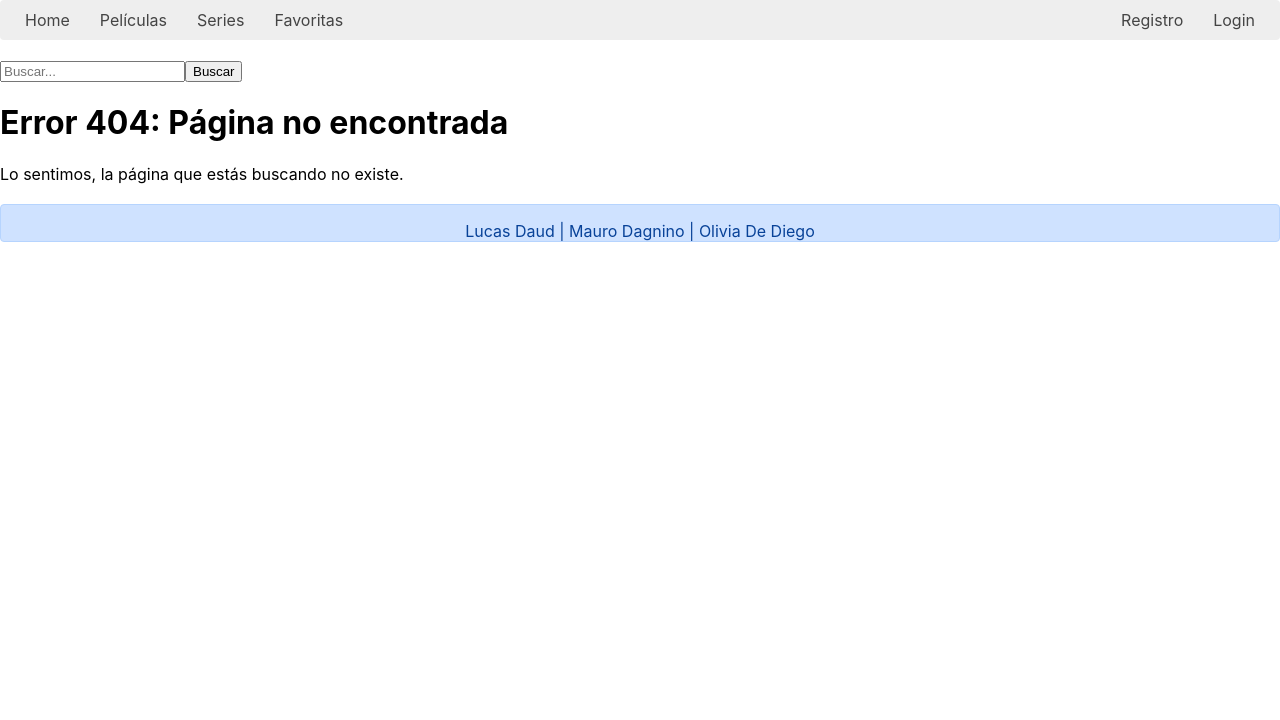
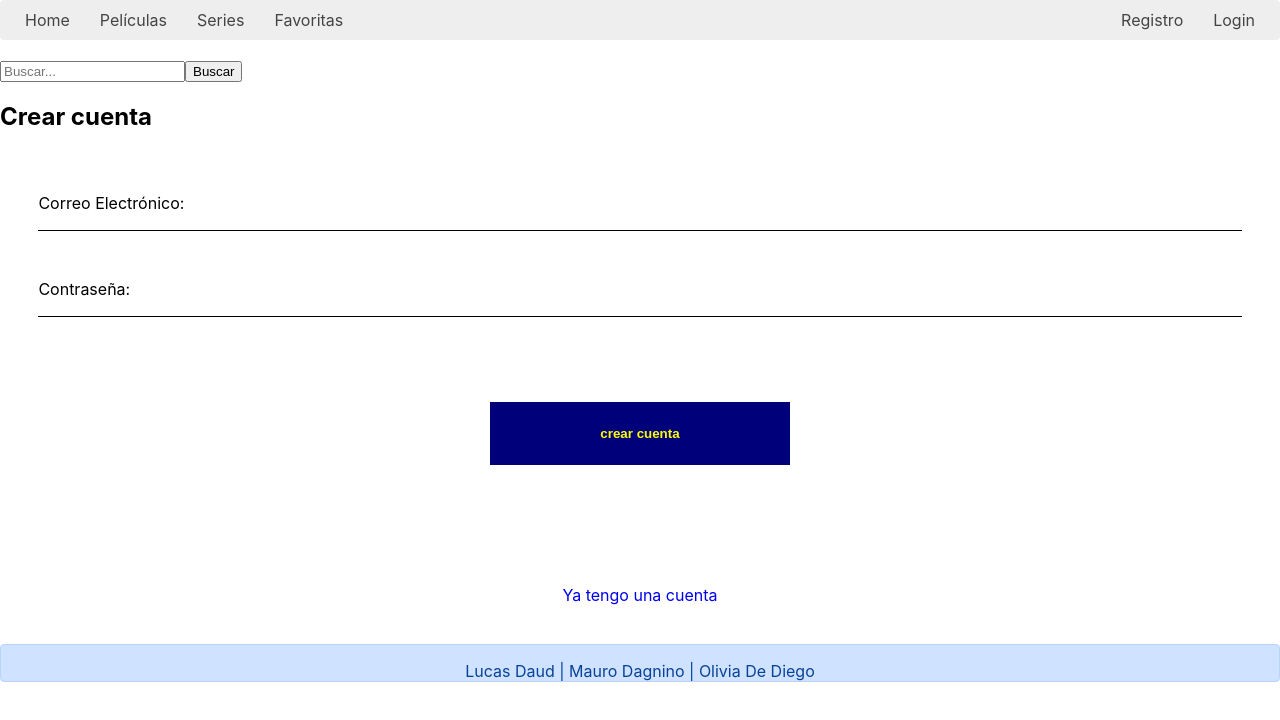
Before and after one commit to MauroDagnino/TDM-Dagnino-Daud-DeDiego, a React (Create React App) app in the folder pi-react/: page /Cuenta in a window 1280 px wide. Before the commit this address had no page. Shown: the top 720 px of the page. Built offline with nearby package versions, Linux system fonts and the light colour scheme.

Commit message:
crear cuenta y login

```diff
--- a/pi-react/src/App.js
+++ b/pi-react/src/App.js
@@ -1,13 +1,15 @@
-import logo from './logo.svg';
+
 import './App.css';
 import Home from './components/home/home';
-import Footer from './components/footer/footer';
-import Header from './components/header/header';
+import Footer from './components/footer/Footer';
+import Header from './components/header/Header';
 import React from 'react';
 import Search from './components/search/search';
-import {Route, Link, Switch} from 'react-router-dom';
+import { BrowserRouter, Route, Switch, } from 'react-router-dom';
 import Error from './components/notFound/notFound';
-import { BrowserRouter } from 'react-router-dom/cjs/react-router-dom.min';
+import Cuenta from './Screens/cuenta/Cuenta';
+import Login from './Screens/login/Login';
+
 
 function App() {
   return (
@@ -16,8 +18,12 @@ function App() {
         <Header />
         <Search />
         <Switch>
+
           <Route exact path="/" component={Home} />
+          <Route path="/Cuenta" component={Cuenta}/>
+          <Route path = "/Login" component = {Login}/>
           <Route component={Error} />
+
         </Switch>
         <Footer />
       </React.Fragment>
--- /dev/null
+++ b/pi-react/src/Screens/cuenta/Cuenta.js
@@ -0,0 +1,16 @@
+import React from "react";
+import FormCuenta from "../../components/FormCuenta/FormCuenta";
+
+
+function Cuenta() {
+    return (
+        <section className="cuentaa">
+            <article className="formulario">
+                <h2>Crear cuenta</h2>
+                <FormCuenta/>
+            </article>
+            </section>
+    )
+}
+
+export default Cuenta
--- /dev/null
+++ b/pi-react/src/Screens/login/Login.js
@@ -0,0 +1,18 @@
+
+import FormLogin from "../../components/FormLogin/FormLogin";
+
+function Login() {
+    return(
+        <section className="conetenedor-padre">
+            <article className="articulo-formulario">
+                <h2>Entra a tu cuenta</h2>
+            <FormLogin/>
+
+            </article>
+
+
+        </section>
+    )
+}
+
+export default Login
--- /dev/null
+++ b/pi-react/src/components/FormCuenta/FormCuenta.css
@@ -0,0 +1,74 @@
+.form-cuenta{
+    display: flex;
+    flex-direction: column;
+    margin: 3%;
+    justify-content: space-evenly;
+    align-items: center;
+}
+
+.form-cuenta div{
+    display: flex;
+    flex-direction: column;
+    margin: 2%;
+    width: 100%;
+}
+
+.error{
+    color: red;
+}
+
+.conetenedor-padre{
+    width: 100%;
+    display: flex;
+    flex-wrap: wrap;
+    justify-content: center;
+    padding: 3%;
+    background-color: rgb(255, 243, 138);
+}
+
+.conetenedor-padre article{
+    width: 49%;
+    display: flex;
+    flex-direction: column;
+    border: 2px solid rgb(0, 0, 146);
+}
+
+.campo-forms{
+    border: none;
+    border-bottom: 1px solid black;
+}
+
+.boton{
+    width: 25%;
+    border: none;
+    padding: 2%;
+    color: yellow;
+    font-weight: 900;
+    background-color: rgba(0, 0, 123);
+    margin-top: 5%;
+    cursor: pointer;
+}
+
+/* CORRECCIÓN IMPORTANTE */
+.boton:hover{
+    text-decoration: underline;
+}
+
+.conetenedor-padre h2{
+    text-align: center;
+    font-family: "Archivo Black", sans-serif;
+    font-weight: 900;
+}
+
+.articulo-formulario{
+    background-color: white;
+}
+
+.ya-tengo-cuenta{
+    margin-top: 10%;
+    text-decoration: none;
+}
+
+.ya-tengo-cuenta:hover{
+    text-decoration: underline;
+}
--- /dev/null
+++ b/pi-react/src/components/FormCuenta/FormCuenta.js
@@ -0,0 +1,93 @@
+import React, { Component } from "react";
+import "./FormCuenta.css"
+
+class FormCuenta extends Component {
+    constructor(props) {
+        super(props);
+        this.state = {
+            email: '',
+            password: '',
+            enviado: false,
+            validarEmail: false,
+        };
+    }
+
+    evitarSubmit(e) {
+        e.preventDefault();
+        this.setState({ enviado: true });
+
+        if (this.state.password.length >= 6) {
+            let emailUsado = localStorage.getItem("emailUsuario");
+
+            if (this.state.email === emailUsado) {
+                this.setState({ validarEmail: true });
+                console.log("email usado");
+                return;
+            }
+
+            localStorage.setItem("emailUsuario", this.state.email);
+            localStorage.setItem("passwordUsuario", this.state.password);
+            console.log(localStorage);
+
+            this.setState({
+                email: '',
+                password: '',
+                enviado: false,
+                validarEmail: false
+            });
+
+
+        }
+
+        console.log("el formulario se envió");
+    }
+
+    controlarEmail(e) {
+        this.setState({ email: e.target.value });
+        console.log("email: " + this.state.email);
+    }
+
+    controlarPassword(e) {
+        this.setState({ password: e.target.value });
+        console.log("password: " + this.state.password);
+    }
+
+    render() {
+        return (
+            <form className="form-cuenta" onSubmit={(event) => this.evitarSubmit(event)}>
+
+                <div>
+                    <label>Correo Electrónico: </label>
+                    <input
+                        className="campo-forms"
+                        type="text"
+                        onChange={(event) => this.controlarEmail(event)}
+                        value={this.state.email}
+                    />
+                    {this.state.email.length === 0 && this.state.enviado ? <p className="error">El campo está vacío</p> : ""}
+                    {this.state.validarEmail ? <p className="error">Este correo ya está asociado a una cuenta</p> : ""}
+                </div>
+
+                <div>
+                    <label>Contraseña: </label>
+                    <input
+                        className="campo-forms"
+                        type="password"
+                        onChange={(event) => this.controlarPassword(event)}
+                        value={this.state.password}
+                    />
+                    {this.state.password.length === 0 && this.state.enviado ? <p className="error">El campo está vacío</p> : ""}
+                </div>
+
+                {this.state.password.length !== 0 && this.state.password.length < 6 && this.state.enviado ? <p className="error">La contraseña debe tener al menos 6 caracteres</p> : ""}
+
+                <input className="boton" type="submit" value="crear cuenta" />
+
+                <a className="ya-tengo-cuenta" href="/login">Ya tengo una cuenta</a>
+
+            </form>
+        )
+    }
+}
+
+export default FormCuenta
```
Also changed, not shown: pi-react/src/components/FormLogin/FormLogin.js (added), pi-react/src/components/login/login.js (deleted).
